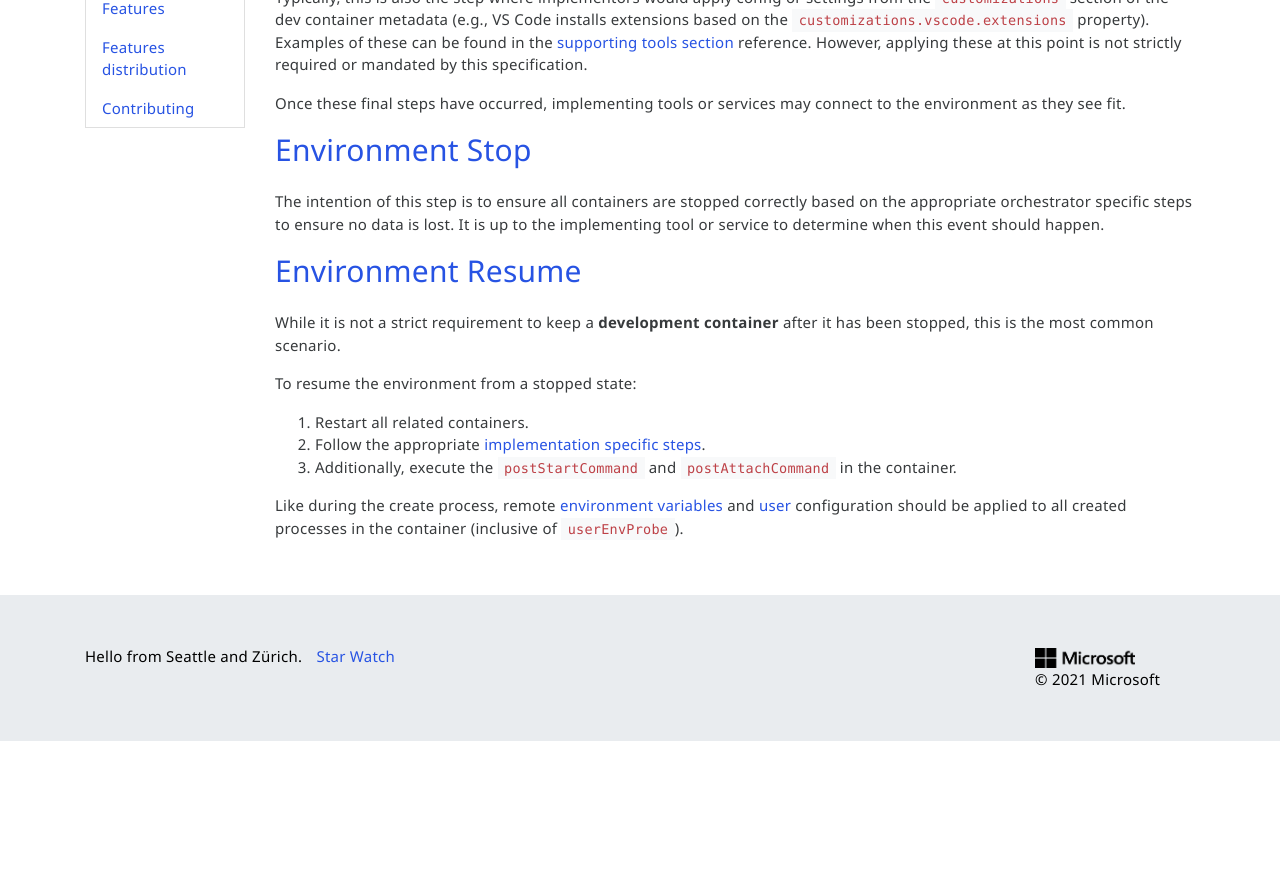
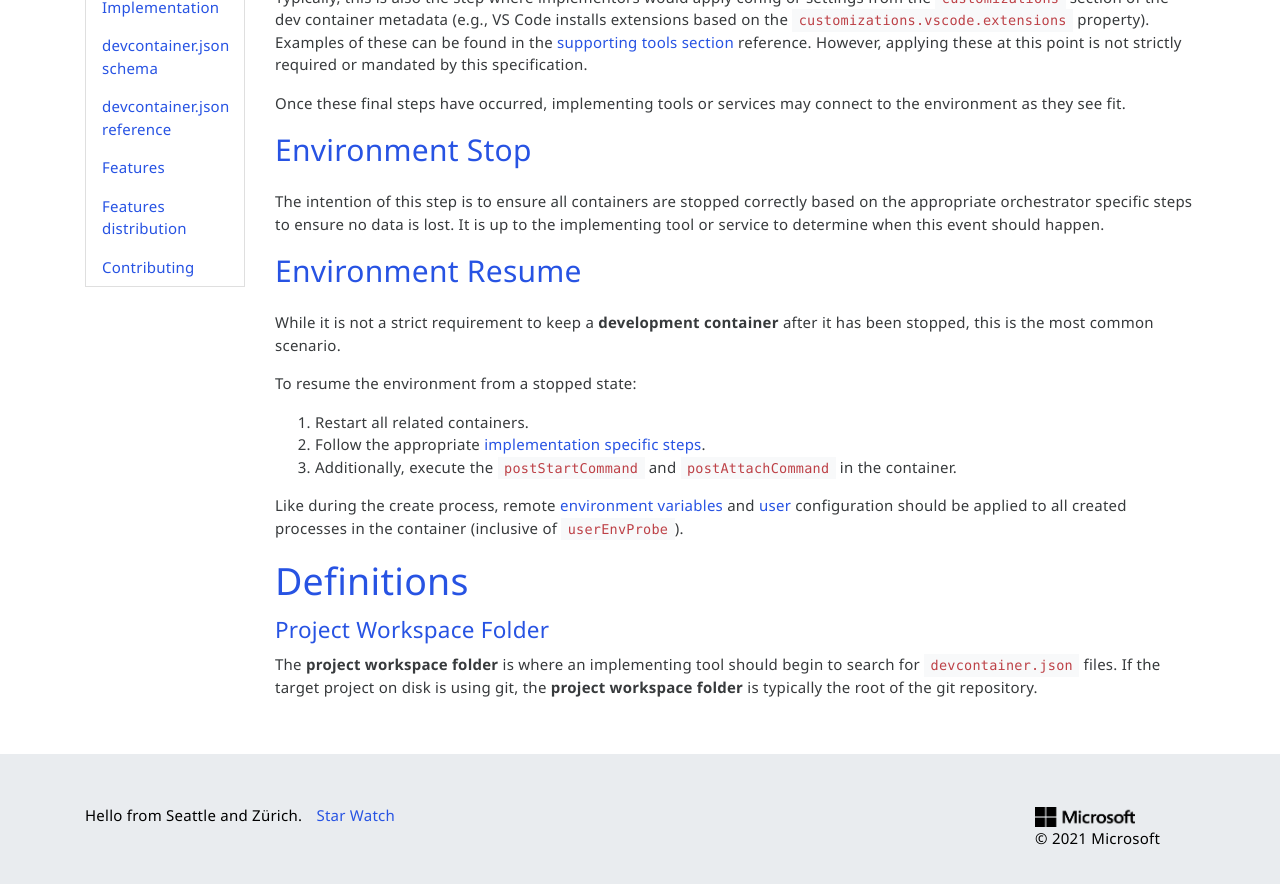
Before and after one commit to devcontainers/devcontainers.github.io, a Jekyll site: the page built from _implementors/spec.md, in a window 1280 px wide and 900 px high, scrolled down 5880 px. Shown: the top 884 px of the window. Built offline with Jekyll 4.4.1, drawn with Linux system fonts in a browser that asks for light colours; nearby versions of some CDN libraries; comment, search, counter and statistics services are not loaded; before the commit the page ends 6621 px from its top, so only the background shows below that.

Commit message:
Update spec.md

```diff
--- a/_implementors/spec.md
+++ b/_implementors/spec.md
@@ -193,3 +193,8 @@
 3. Additionally, execute the `postStartCommand` and `postAttachCommand` in the container.
 
 Like during the create process, remote [environment variables](#environment-variables) and [user](#users) configuration should be applied to all created processes in the container (inclusive of `userEnvProbe`).
+
+# <a href="#definitions" name="definitions" class="anchor"> Definitions </a>
+#### <a href="#project-workspace-folder" name="project-workspace-folder" class="anchor"> Project Workspace Folder </a>
+
+The **project workspace folder** is where an implementing tool should begin to search for `devcontainer.json` files. If the target project on disk is using git, the **project workspace folder** is typically the root of the git repository.
```
